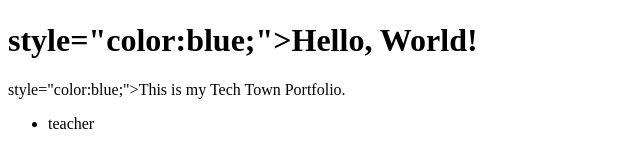
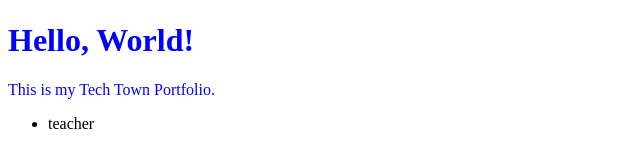
Before and after one commit to 1keelahj/savvy-coders-exercises, a plain HTML site: page index.html in a window 1280 px wide. Shown: the part 311-460 px from the top of the page, without its empty margins (0-640 px from the left). Drawn offline with Linux system fonts and the light colour scheme.

Commit message:
corrected code.

```diff
--- a/index.html
+++ b/index.html
@@ -8,8 +8,8 @@
 </head>
 <body>
   <img src="http://static.wixstatic.com/media/2a033c_0032d7378b234239ac2857cf2f0a39e9.jpg/v1/fill/w_626,h_835/2a033c_0032d7378b234239ac2857cf2f0a39e9.jpg" alt="Tech Workforce">
-  <h1>style="color:blue;">Hello, World!</h1>
-  <p>style="color:blue;">This is my Tech Town Portfolio.</p>
+  <h1 style="color:blue;">Hello, World!</h1>
+  <p style="color:blue;">This is my Tech Town Portfolio.</p>
   <ul>
     <li>teacher</li>
   </ul>
```
